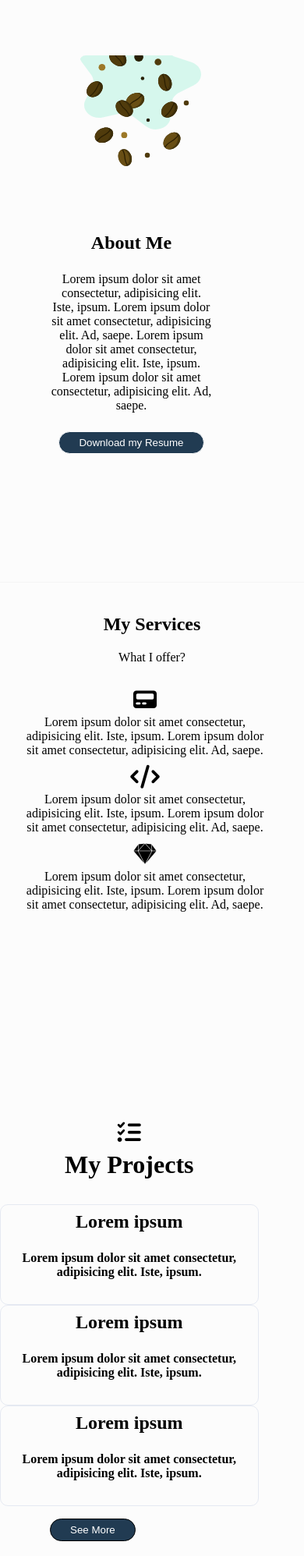
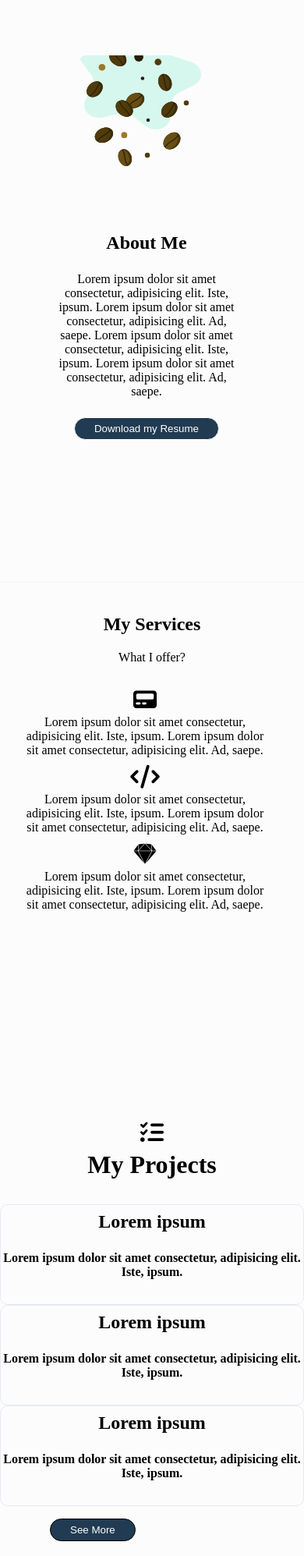
Before and after one commit to Odimaa1/Portfolio, a plain HTML site: page index.html in a window 390 px wide. Shown: the part 773-2768 px from the top of the page at 78% size. Drawn offline with Linux system fonts and the light colour scheme.

Commit message:
second commit

```diff
--- a/style.css
+++ b/style.css
@@ -354,7 +354,7 @@ footer .foot i{
         width: 80%;
     }
     .text{
-        width: 70%;
+        width: 80%;
         padding-left: 4rem;
         text-align: center;
     }
@@ -382,12 +382,12 @@ footer .foot i{
         display: block;
     }
     footer{
-        width: 80%;
+        width: 100%;
     }
     .projects button{
         margin-left: 4rem;
     }
     .projects{
-        width: 85%;
+        width: 100%;
     }
 }
```
